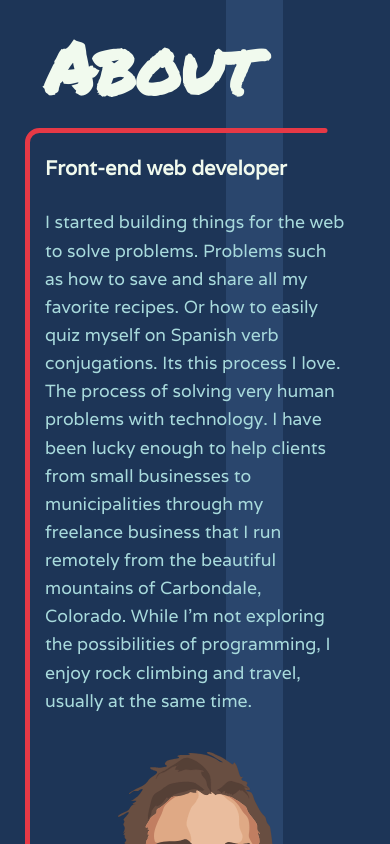
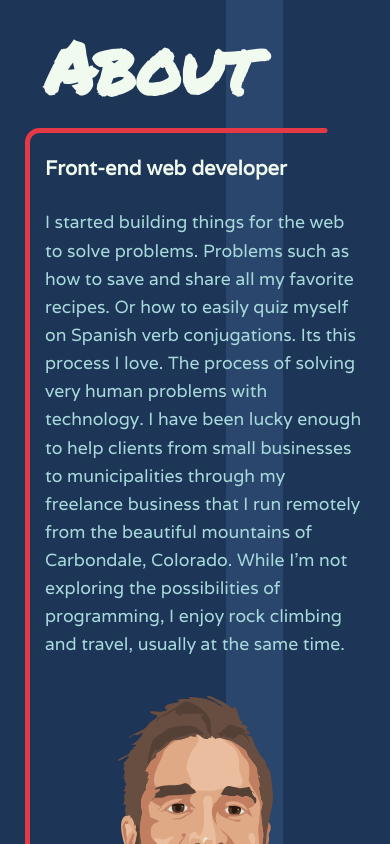
Before and after one commit to NickCalderone/developer-portfolio, a Nuxt app: page / in a window 390 px wide. Shown: the part 2240-3084 px from the top of the page. Built offline with nearby package versions, Linux system fonts and the light colour scheme.

Commit message:
removed right padding on text from mobile

```diff
--- a/components/About.vue
+++ b/components/About.vue
@@ -259,6 +259,7 @@ export default {
 	.about-text {
 		grid-column: 1;
 		grid-row: 2;
+		padding-right: 0px;
 	}
 }
 
```
